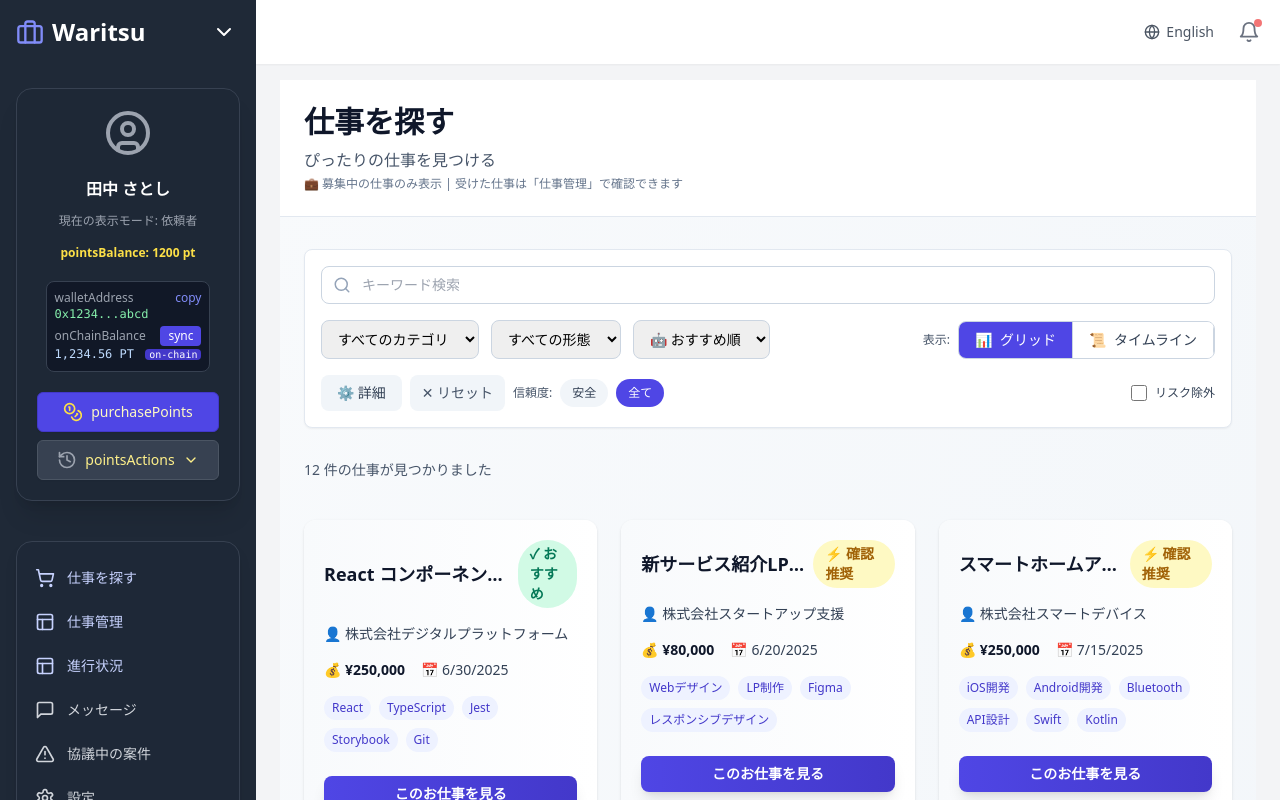
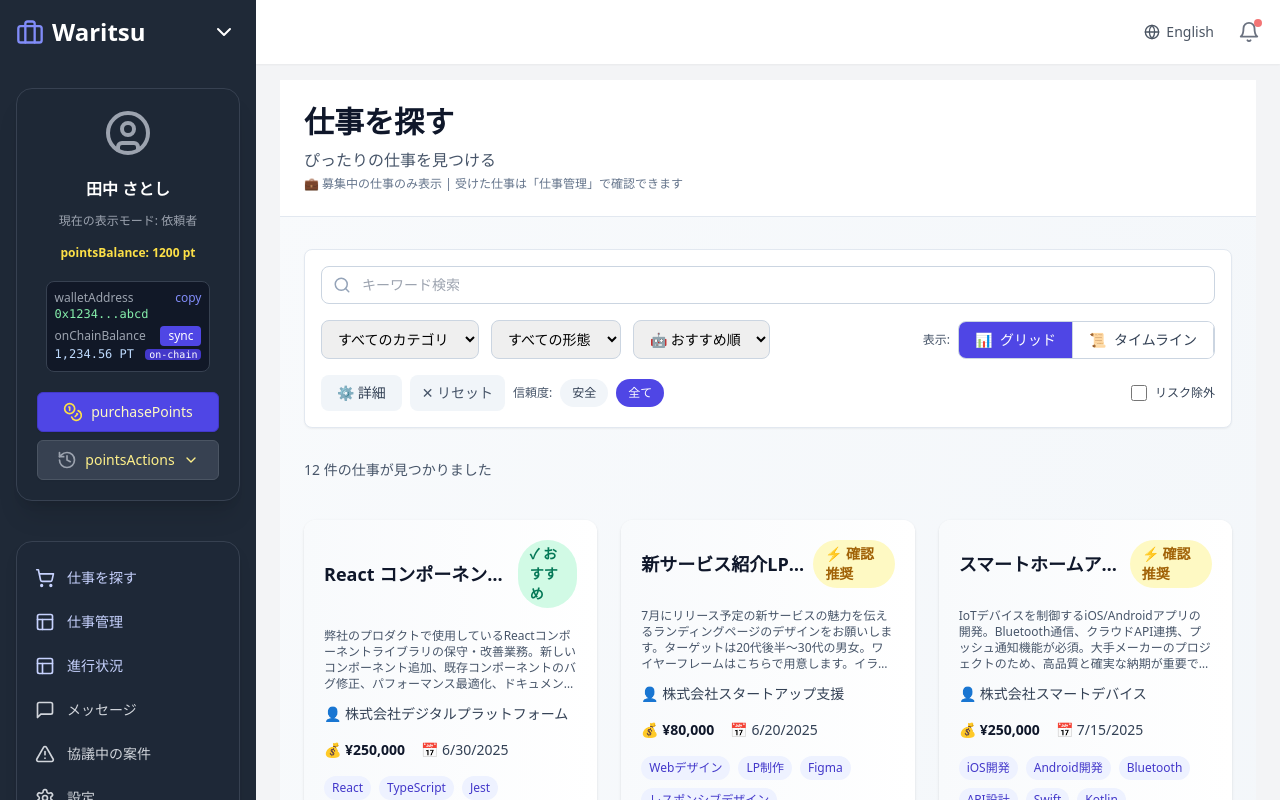
Before and after one commit to ken2san/escrow-app-project, a React (Create React App) app: page / in a window 1280 px wide. Built offline with nearby package versions, Linux system fonts and the light colour scheme.

Commit message:
feat: Increase job description preview to 4 lines in card layout

```diff
--- a/src/pages/JobsSearchPage.js
+++ b/src/pages/JobsSearchPage.js
@@ -563,6 +563,11 @@ function JobCard({ job, pendingApplications = [], onApply }) {
               {job.recommendationFlag === 'green' ? '✓ おすすめ' : job.recommendationFlag === 'red' ? '⚠️ 要注意' : '⚡ 確認推奨'}
             </span>
           </div>
+          {job.description && (
+            <p className="text-xs text-slate-600 mt-1 line-clamp-4">
+              {job.description.slice(0, 240)}{job.description.length > 240 ? '…' : ''}
+            </p>
+          )}
           <div className="flex flex-wrap gap-4 text-sm text-slate-700">
             <span className="flex items-center gap-1"><span className="text-slate-400">👤</span>{job.client || job.by || 'クライアント'}</span>
             <span className="flex items-center gap-1"><span className="text-slate-400">💰</span><span className="font-bold text-slate-900">{job.workType === 'hourly' && job.hourlyRate ? `¥${job.hourlyRate?.toLocaleString()}/h` : `¥${job.budget?.toLocaleString()}`}</span></span>
```
